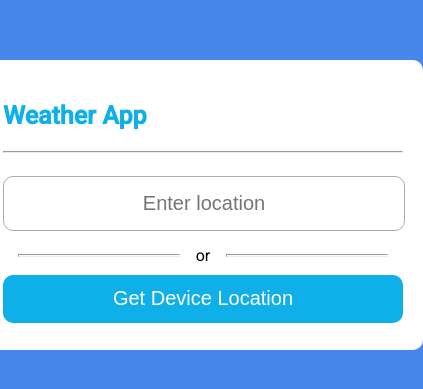
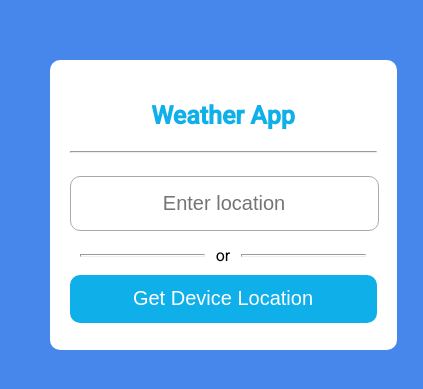
Before and after one commit to prasadsontakke77/weather-app-react, a React (Create React App) app: page / in a window 390 px wide. Shown: the part 225-614 px from the top of the page, 423 px wide, since content can reach past the window. Built offline with nearby package versions, Linux system fonts and the light colour scheme; no server answers.

Commit message:
update data

```diff
--- a/src/components/InputPage.jsx
+++ b/src/components/InputPage.jsx
@@ -41,6 +41,7 @@ function InputPage({ weatherData }) {
             toast.success("City is correct", toastOptions)
         }
     }
+
     return (
         <div className='container'>
             <ToastContainer toastStyle={{ backgroundColor: "black", color: "white" }} />
@@ -66,5 +67,4 @@ function InputPage({ weatherData }) {
         </div>
     )
 }
-
 export default InputPage
--- a/src/index.css
+++ b/src/index.css
@@ -155,3 +155,19 @@ body {
   font-size: 12px;
 }
 /* container data ends */
+/* responsive start */
+@media screen and (max-width: 710px) {
+  body {
+    width: 100%;
+    height: 100vh;
+    text-align: center;
+    justify-content: center;
+  }
+  .container {
+    width: 100%;
+  }
+  .container-data {
+    width: 100%;
+  }
+}
+/* responsive end */
```
